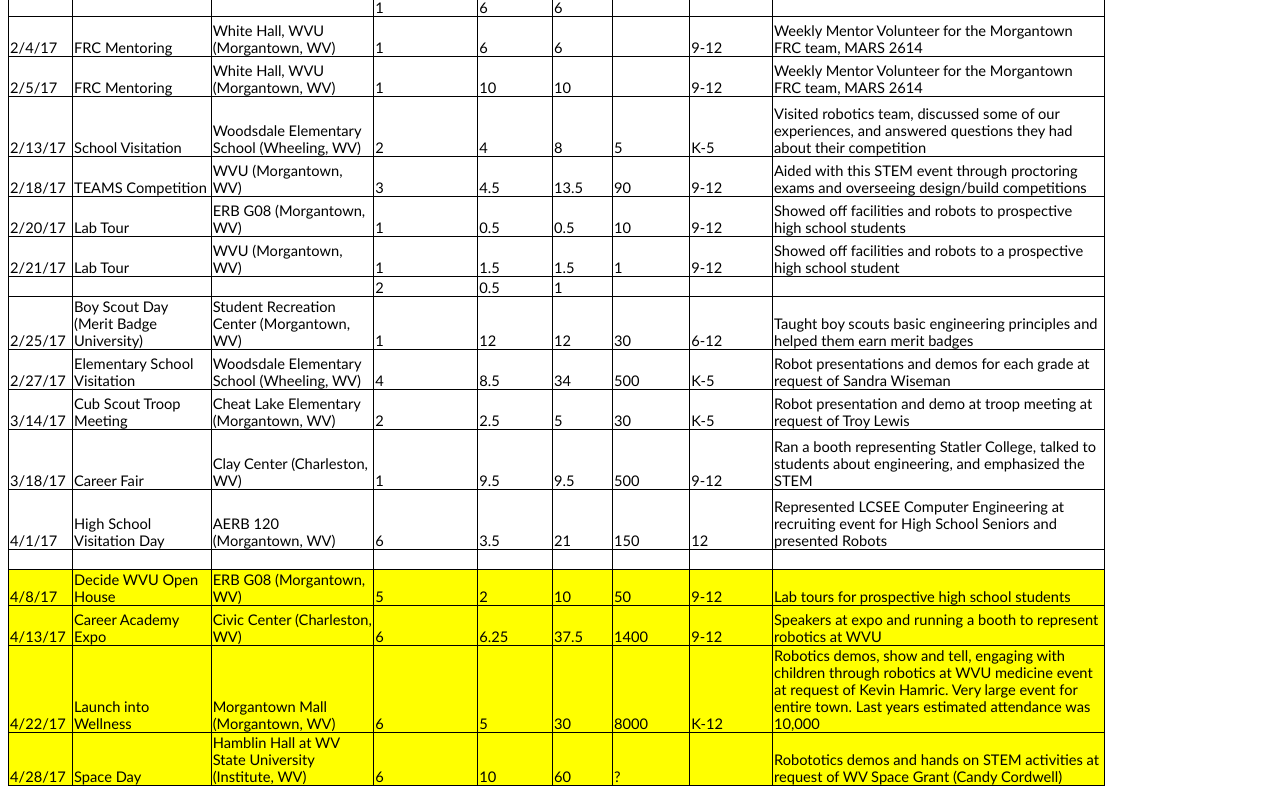
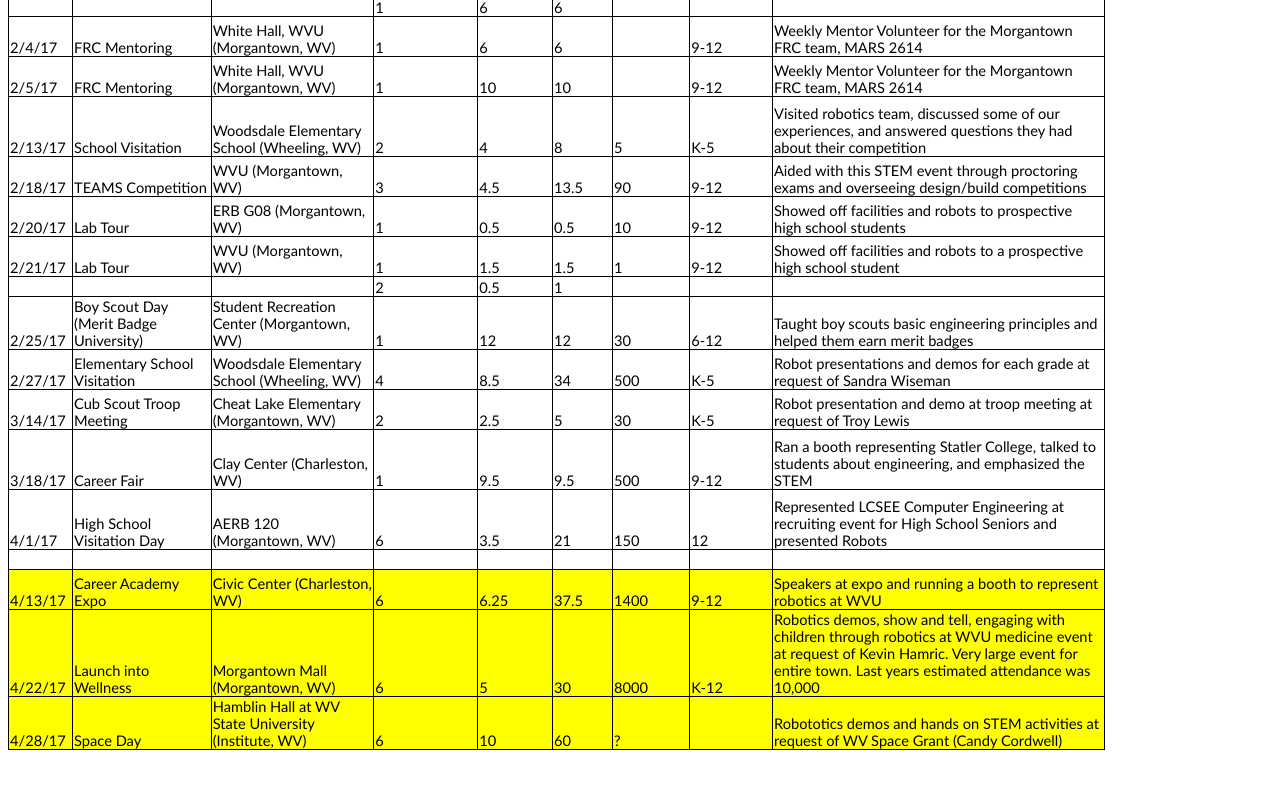
Before and after one commit to WVURobotics/WVURobotics.github.io, a plain HTML site: page Outreach-Logs.htm in a window 1280 px wide. Shown: the part 2440-3234 px from the top of the page. After the commit the page ends 3198 px from the top, so only its background shows below. Drawn offline with Linux system fonts and the light colour scheme.

Commit message:
Removed Decide WVU Open House

```diff
--- a/Outreach-Logs.htm
+++ b/Outreach-Logs.htm
@@ -1189,20 +1189,6 @@ td
   <td class=xl68 style='border-top:none;border-left:none'>&nbsp;</td>
   <td class=xl76 width=332 style='border-top:none;border-left:none;width:249pt'>&nbsp;</td>
  </tr>
- <tr height=20 style='height:15.0pt'>
-  <td height=20 class=xl71 style='height:15.0pt;border-top:none'>4/8/17</td>
-  <td class=xl75 width=139 style='border-top:none;border-left:none;width:104pt'>Decide
-  WVU Open House</td>
-  <td class=xl75 width=163 style='border-top:none;border-left:none;width:122pt'>ERB
-  G08 (Morgantown, WV)</td>
-  <td class=xl73 style='border-top:none;border-left:none'>5</td>
-  <td class=xl73 style='border-top:none;border-left:none'>2</td>
-  <td class=xl73 style='border-top:none;border-left:none'>10</td>
-  <td class=xl73 style='border-top:none;border-left:none'>50</td>
-  <td class=xl74 style='border-top:none;border-left:none'>9-12</td>
-  <td class=xl75 width=332 style='border-top:none;border-left:none;width:249pt'>Lab
-  tours for prospective high school students</td>
- </tr>
  <tr height=40 style='height:30.0pt'>
   <td height=40 class=xl71 style='height:30.0pt;border-top:none'>4/13/17</td>
   <td class=xl75 width=139 style='border-top:none;border-left:none;width:104pt'>Career
```
